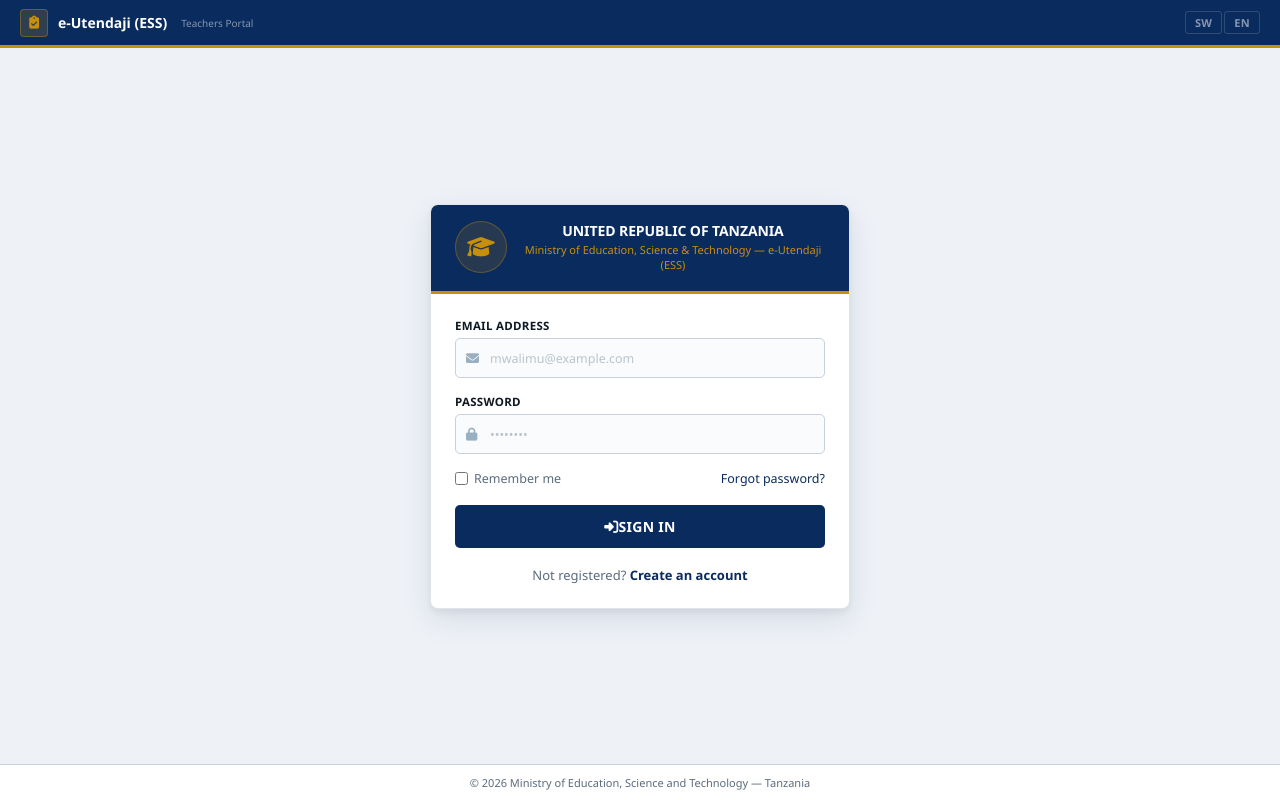
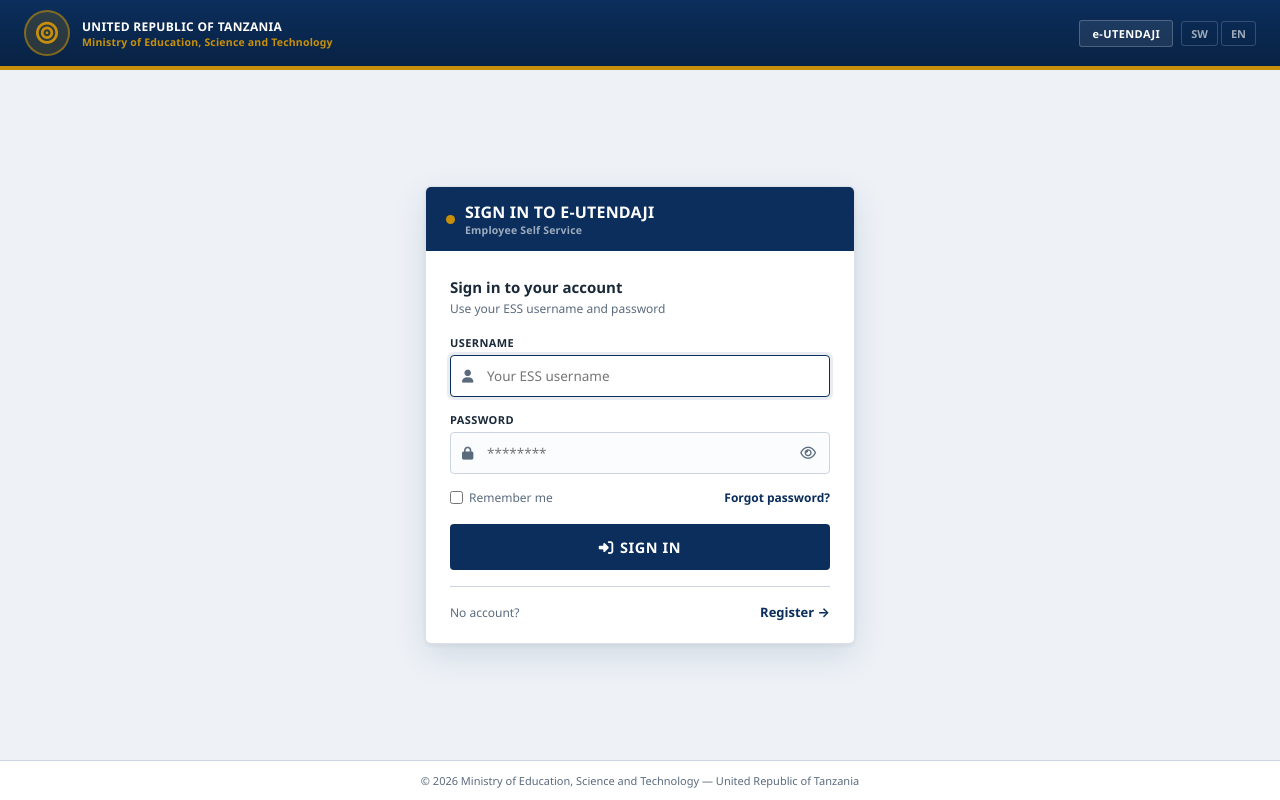
Before and after one commit to huseinhaj/-home-haji-Downloads-field_management_dockery_system-modified, a Django app: template ess_tracker/templates/ess_tracker/ess_login.html in a window 1280 px wide. Run offline with Django 5.2, Linux system fonts and the light colour scheme; the template is opened without the code that fills it, so the values that code supplies are empty; parts of the project's set-up code (start-up, migrations or seed data) failed here and were passed over; some libraries are stand-ins or nearby versions.

Commit message:
ESS login/register in ESS style, keyed by ESS credentials
- Login = teacher's own ESS username + password (ess.utumishi.go.tz),
  stored encrypted; sessions use a linked CustomUser with an unusable
  password so no separate app password is needed
- Register creates only a TeacherProfile (never a StudentTeacher/intern)
- UI matches ESS: navy gov bar, e-UTENDAJI chip, username/password card,
  password show/hide, unique anti-collision for ESS usernames

```diff
--- a/ess_tracker/templates/ess_tracker/ess_login.html
+++ b/ess_tracker/templates/ess_tracker/ess_login.html
@@ -4,112 +4,180 @@
 <head>
 <meta charset="UTF-8">
 <meta name="viewport" content="width=device-width, initial-scale=1.0">
-<title>{% if LANG == 'sw' %}Ingia — e-Utendaji (ESS){% else %}Sign In — e-Utendaji (ESS){% endif %}</title>
+<title>e-UTENDAJI Login</title>
 <link href="https://cdnjs.cloudflare.com/ajax/libs/font-awesome/6.4.0/css/all.min.css" rel="stylesheet">
 <style>
 *,*::before,*::after{margin:0;padding:0;box-sizing:border-box;}
-:root{--navy:#0A2B5E;--gold:#C8900A;--light:#EEF1F6;--white:#fff;--text:#0F1923;--muted:#5A6B7E;--border:#C8D0DB;--danger:#DC2626;--success:#059669;}
-html,body{height:100%;-webkit-font-smoothing:antialiased;}
-body{font-family:'Segoe UI',system-ui,-apple-system,sans-serif;font-size:14px;background:var(--light);color:var(--text);display:flex;flex-direction:column;min-height:100vh;}
-.top-bar{background:var(--navy);border-bottom:3px solid var(--gold);padding:0 20px;height:48px;display:flex;align-items:center;justify-content:space-between;flex-shrink:0;}
-.top-bar-brand{display:flex;align-items:center;gap:10px;}
-.logo-box{width:28px;height:28px;background:rgba(200,144,10,.2);border:1px solid rgba(200,144,10,.4);border-radius:4px;display:flex;align-items:center;justify-content:center;}
-.logo-box i{color:var(--gold);font-size:13px;}
-.top-bar-brand span{color:#fff;font-weight:700;font-size:14px;}
-.top-bar-brand small{color:rgba(255,255,255,.5);font-size:10px;font-weight:400;margin-left:4px;}
-.lang-row{display:flex;gap:2px;}
-.lang-a{font-size:11px;font-weight:700;text-decoration:none;padding:3px 9px;border-radius:3px;letter-spacing:.3px;transition:all .12s;}
-.lang-a.on{background:var(--gold);color:#fff;}
-.lang-a.off{color:rgba(255,255,255,.5);border:1px solid rgba(255,255,255,.15);}
+:root{--navy:#0B2E5C;--navy-dark:#082243;--gold:#C8900A;--light:#EEF2F7;--white:#fff;--text:#1B2A3A;--muted:#5A6B7E;--border:#CBD5E1;--danger:#B91C1C;--success:#047857;}
+html,body{height:100%;}
+body{font-family:'Segoe UI',system-ui,-apple-system,Tahoma,sans-serif;font-size:14px;background:var(--light);color:var(--text);display:flex;flex-direction:column;min-height:100vh;}
+/* ── TANZANIA GOVERNMENT TOP BAR (kama ESS) ── */
+.gov-bar{
+  background:linear-gradient(180deg,var(--navy),var(--navy-dark));
+  border-bottom:4px solid var(--gold);
+  padding:10px 24px;
+  display:flex;align-items:center;justify-content:space-between;flex-wrap:wrap;gap:10px;
+}
+.gov-brand{display:flex;align-items:center;gap:12px;}
+.gov-arms{
+  width:46px;height:46px;border-radius:50%;flex-shrink:0;
+  background:rgba(200,144,10,.18);
+  border:2px solid rgba(200,144,10,.55);
+  display:flex;align-items:center;justify-content:center;
+  font-size:22px;color:var(--gold);
+}
+.gov-text{display:flex;flex-direction:column;}
+.gov-text .l1{font-size:12px;color:#fff;font-weight:800;letter-spacing:.3px;}
+.gov-text .l2{font-size:10.5px;color:var(--gold);font-weight:600;letter-spacing:.2px;}
+.gov-right{display:flex;align-items:center;gap:8px;}
+.gov-chip{
+  background:rgba(255,255,255,.08);border:1px solid rgba(255,255,255,.22);
+  color:#fff;font-size:11px;font-weight:700;padding:5px 12px;border-radius:3px;
+  letter-spacing:.4px;
+}
+.lang-row{display:flex;gap:3px;}
+.lang-a{font-size:11px;font-weight:700;text-decoration:none;padding:4px 9px;border-radius:3px;color:rgba(255,255,255,.6);border:1px solid rgba(255,255,255,.18);}
+.lang-a.on{background:var(--gold);color:#fff;border-color:var(--gold);}
 .lang-a.off:hover{color:#fff;}
-.main{flex:1;display:flex;align-items:center;justify-content:center;padding:32px 16px;}
-.card{width:100%;max-width:420px;background:var(--white);border-radius:8px;border:1px solid rgba(10,43,94,.12);box-shadow:0 4px 6px rgba(0,0,0,.05),0 10px 30px rgba(10,43,94,.1);overflow:hidden;}
-.card-top{background:var(--navy);border-bottom:3px solid var(--gold);padding:16px 24px 18px;display:flex;flex-direction:column;align-items:center;gap:6px;}
-.card-top-inner{display:flex;align-items:center;gap:14px;width:100%;justify-content:center;}
-.coat{width:52px;height:52px;flex-shrink:0;background:rgba(200,144,10,.15);border:1.5px solid rgba(200,144,10,.35);border-radius:50%;display:flex;align-items:center;justify-content:center;}
-.coat i{color:var(--gold);font-size:22px;}
-.card-top-text .t2{font-size:14px;color:#fff;font-weight:800;margin:2px 0;letter-spacing:-.1px;line-height:1.2;text-align:center;}
-.card-top-text .t3{font-size:11px;color:var(--gold);font-weight:500;text-align:center;}
-.card-body{padding:24px;}
-.field{margin-bottom:16px;}
-.field label{display:block;font-size:11.5px;font-weight:700;color:var(--text);margin-bottom:5px;text-transform:uppercase;letter-spacing:.3px;}
+/* ── MAIN ── */
+.main{flex:1;display:flex;align-items:center;justify-content:center;padding:28px 16px;}
+.card{
+  width:100%;max-width:430px;background:var(--white);
+  border-radius:6px;border:1px solid rgba(11,46,92,.14);
+  box-shadow:0 2px 4px rgba(0,0,0,.05),0 12px 34px rgba(11,46,92,.12);
+  overflow:hidden;
+}
+.card-head{
+  background:var(--navy);padding:14px 20px;
+  display:flex;align-items:center;gap:10px;
+}
+.card-head .dot{width:9px;height:9px;border-radius:50%;background:var(--gold);}
+.card-head .tt{color:#fff;font-weight:800;font-size:16px;letter-spacing:.2px;}
+.card-head .tt small{display:block;font-size:10.5px;font-weight:600;color:rgba(255,255,255,.6);}
+.card-body{padding:26px 24px 22px;}
+.form-title{font-size:15px;font-weight:700;color:var(--text);margin-bottom:3px;}
+.form-sub{font-size:12px;color:var(--muted);margin-bottom:18px;}
+.field{margin-bottom:15px;}
+.field label{display:block;font-size:11px;font-weight:700;color:var(--text);margin-bottom:5px;text-transform:uppercase;letter-spacing:.4px;}
 .inp-wrap{position:relative;}
-.inp-ico{position:absolute;left:11px;top:50%;transform:translateY(-50%);color:#9AAFC0;font-size:13px;pointer-events:none;}
-input[type=text],input[type=email],input[type=password]{width:100%;padding:10px 11px 10px 34px;font-size:13.5px;color:var(--text);border:1.5px solid var(--border);border-radius:5px;background:#FAFBFD;font-family:inherit;outline:none;transition:border-color .13s,box-shadow .13s;}
-input[type=text]:focus,input[type=email]:focus,input[type=password]:focus{border-color:var(--navy);background:#fff;box-shadow:0 0 0 3px rgba(10,43,94,.09);}
-input::placeholder{color:#B8C4CE;font-size:12.5px;}
-.row2{display:flex;align-items:center;justify-content:space-between;margin-bottom:18px;gap:8px;}
-.chk{display:flex;align-items:center;gap:6px;font-size:12.5px;color:var(--muted);cursor:pointer;}
-.forgot{font-size:12.5px;color:var(--navy);text-decoration:none;}
+.inp-wrap .ic{position:absolute;left:12px;top:50%;transform:translateY(-50%);color:var(--muted);font-size:13px;pointer-events:none;}
+.inp-wrap input[type=text],.inp-wrap input[type=password]{
+  width:100%;padding:11px 40px 11px 36px;
+  font-size:13.5px;color:var(--text);
+  border:1.5px solid var(--border);border-radius:4px;background:#FBFCFE;
+  font-family:inherit;outline:none;transition:border-color .13s,box-shadow .13s;
+}
+.inp-wrap input:focus{border-color:var(--navy);box-shadow:0 0 0 3px rgba(11,46,92,.09);background:#fff;}
+.eye{
+  position:absolute;right:10px;top:50%;transform:translateY(-50%);
+  background:none;border:none;cursor:pointer;color:var(--muted);font-size:14px;padding:4px;
+}
+.eye:hover{color:var(--navy);}
+.hint{display:flex;justify-content:space-between;align-items:center;margin-bottom:18px;font-size:12px;color:var(--muted);}
+.chk{display:flex;align-items:center;gap:6px;cursor:pointer;}
+.forgot{color:var(--navy);text-decoration:none;font-weight:600;}
 .forgot:hover{text-decoration:underline;}
-.btn{width:100%;background:var(--navy);color:#fff;border:none;border-radius:5px;padding:12px;font-size:14px;font-weight:700;cursor:pointer;font-family:inherit;letter-spacing:.3px;transition:background .13s;}
-.btn:hover{background:#0F3A7C;}
-.alert{border-radius:5px;padding:10px 12px;font-size:12.5px;margin-bottom:16px;}
-.alert.err{background:#FEE2E2;color:#991B1B;border:1px solid #FECACA;}
-.alert.ok{background:#D1FAE5;color:#065F46;border:1px solid #A7F3D0;}
-.auth-links{text-align:center;margin-top:18px;font-size:13px;color:var(--muted);}
-.auth-links a{color:var(--navy);font-weight:700;text-decoration:none;}
-.auth-links a:hover{text-decoration:underline;}
-.footer{background:#fff;border-top:1px solid var(--border);text-align:center;padding:10px;font-size:11px;color:var(--muted);flex-shrink:0;}
+.btn{
+  width:100%;background:var(--navy);color:#fff;border:none;border-radius:4px;
+  padding:13px;font-size:14.5px;font-weight:800;cursor:pointer;font-family:inherit;
+  letter-spacing:.6px;transition:background .13s;text-transform:uppercase;
+}
+.btn:hover{background:var(--navy-dark);}
+.btn i{margin-right:6px;}
+.alert{border-radius:4px;padding:10px 12px;font-size:12.5px;margin-bottom:15px;}
+.alert.err{background:#FEE2E2;color:var(--danger);border:1px solid #FECACA;}
+.alert.ok{background:#D1FAE5;color:var(--success);border:1px solid #A7F3D0;}
+.alt{display:flex;justify-content:space-between;align-items:center;margin-top:16px;padding-top:16px;border-top:1px solid var(--border);}
+.alt a{color:var(--navy);font-weight:700;text-decoration:none;font-size:13px;}
+.alt a:hover{text-decoration:underline;}
+.alt .muted{font-size:12px;color:var(--muted);}
+.gov-foot{background:#fff;border-top:1px solid var(--border);padding:12px;text-align:center;font-size:11px;color:var(--muted);flex-shrink:0;}
 </style>
 </head>
 <body>
-<div class="top-bar">
-  <div class="top-bar-brand">
-    <div class="logo-box"><i class="fas fa-clipboard-check"></i></div>
-    <span>e-Utendaji (ESS)</span><small>{% if LANG == 'sw' %}Mfumo wa Walimu{% else %}Teachers Portal{% endif %}</small>
+
+<div class="gov-bar">
+  <div class="gov-brand">
+    <div class="gov-arms"><i class="fas fa-bullseye"></i></div>
+    <div class="gov-text">
+      <span class="l1">UNITED REPUBLIC OF TANZANIA</span>
+      <span class="l2">Ministry of Education, Science and Technology</span>
+    </div>
   </div>
-  <div class="lang-row">
-    <a class="lang-a {% if LANG == 'sw' %}on{% else %}off{% endif %}" href="{% url 'set_language' %}?lang=sw&next={{ request.path }}">SW</a>
-    <a class="lang-a {% if LANG == 'en' %}on{% else %}off{% endif %}" href="{% url 'set_language' %}?lang=en&next={{ request.path }}">EN</a>
+  <div class="gov-right">
+    <span class="gov-chip">e-UTENDAJI</span>
+    <div class="lang-row">
+      <a class="lang-a {% if LANG == 'sw' %}on{% else %}off{% endif %}" href="{% url 'set_language' %}?lang=sw&next={{ request.path }}">SW</a>
+      <a class="lang-a {% if LANG == 'en' %}on{% else %}off{% endif %}" href="{% url 'set_language' %}?lang=en&next={{ request.path }}">EN</a>
+    </div>
   </div>
 </div>
 
 <div class="main">
   <div class="card">
-    <div class="card-top">
-      <div class="card-top-inner">
-        <div class="coat"><i class="fas fa-graduation-cap"></i></div>
-        <div class="card-top-text">
-          <div class="t2">UNITED REPUBLIC OF TANZANIA</div>
-          <div class="t3">Ministry of Education, Science & Technology — e-Utendaji (ESS)</div>
-        </div>
-      </div>
+    <div class="card-head">
+      <span class="dot"></span>
+      <span class="tt">{% if LANG == 'sw' %}INGIA E-UTENDAJI{% else %}SIGN IN TO E-UTENDAJI{% endif %}<small>Employee Self Service</small></span>
     </div>
     <div class="card-body">
+      <div class="form-title">{% if LANG == 'sw' %}Ingia kwa akaunti yako{% else %}Sign in to your account{% endif %}</div>
+      <div class="form-sub">{% if LANG == 'sw' %}Tumia username na password ZAKO ZA ESS{% else %}Use your ESS username and password{% endif %}</div>
+
       {% if messages %}
         {% for m in messages %}
         <div class="alert {% if m.tags == 'error' %}err{% elif m.tags == 'success' %}ok{% else %}err{% endif %}">{{ m }}</div>
         {% endfor %}
       {% endif %}
+
       <form method="post" action="{% url 'ess_tracker:ess_login' %}">
         {% csrf_token %}
         <input type="hidden" name="next" value="{{ request.GET.next }}">
         <div class="field">
-          <label>{% if LANG == 'sw' %}Barua pepe{% else %}Email Address{% endif %}</label>
-          <div class="inp-wrap"><i class="fas fa-envelope inp-ico"></i>
-            <input type="email" name="email" required autocomplete="email" placeholder="mwalimu@example.com" value="{{ request.POST.email }}">
+          <label>Username</label>
+          <div class="inp-wrap"><i class="fas fa-user ic"></i>
+            <input type="text" name="username" required autofocus autocomplete="username"
+                   placeholder="Your ESS username" value="{{ request.POST.username }}">
           </div>
         </div>
         <div class="field">
-          <label>{% if LANG == 'sw' %}Nywila{% else %}Password{% endif %}</label>
-          <div class="inp-wrap"><i class="fas fa-lock inp-ico"></i>
-            <input type="password" name="password" required autocomplete="current-password" placeholder="••••••••">
+          <label>Password</label>
+          <div class="inp-wrap"><i class="fas fa-lock ic"></i>
+            <input type="password" name="password" required autocomplete="current-password"
+                   placeholder="********" id="id_password">
+            <button type="button" class="eye" id="id_toggle" aria-label="Show password"><i class="far fa-eye"></i></button>
           </div>
         </div>
-        <div class="row2">
+        <div class="hint">
           <label class="chk"><input type="checkbox" name="remember"> {% if LANG == 'sw' %}Nikumbuke{% else %}Remember me{% endif %}</label>
-          <a class="forgot" href="{% url 'password_reset' %}">{% if LANG == 'sw' %}Umesahau nywila?{% else %}Forgot password?{% endif %}</a>
+          <a class="forgot" href="https://ess.utumishi.go.tz/" target="_blank" rel="noopener">{% if LANG == 'sw' %}Umesahau password?{% else %}Forgot password?{% endif %}</a>
         </div>
-        <button class="btn" type="submit"><i class="fas fa-sign-in-alt me-1"></i>{% if LANG == 'sw' %}INGIA{% else %}SIGN IN{% endif %}</button>
+        <button class="btn" type="submit"><i class="fas fa-sign-in-alt"></i>{% if LANG == 'sw' %}Ingia{% else %}Sign In{% endif %}</button>
       </form>
-      <div class="auth-links">
-        {% if LANG == 'sw' %}Hujasajiliwa?{% else %}Not registered?{% endif %} <a href="{% url 'ess_tracker:ess_register' %}">{% if LANG == 'sw' %}Jisajili hapa{% else %}Create an account{% endif %}</a>
+
+      <div class="alt">
+        <span class="muted">{% if LANG == 'sw' %}Huna akaunti?{% else %}No account?{% endif %}</span>
+        <a href="{% url 'ess_tracker:ess_register' %}">{% if LANG == 'sw' %}Jisajili{% else %}Register{% endif %} →</a>
       </div>
     </div>
   </div>
 </div>
 
-<div class="footer">© 2026 Ministry of Education, Science and Technology — Tanzania</div>
+<div class="gov-foot">
+  © 2026 Ministry of Education, Science and Technology — United Republic of Tanzania
+</div>
+
+<script>
+(function () {
+  var t = document.getElementById('id_toggle');
+  var p = document.getElementById('id_password');
+  if (t && p) {
+    t.addEventListener('click', function () {
+      var show = p.type === 'password';
+      p.type = show ? 'text' : 'password';
+      t.innerHTML = show ? '<i class="far fa-eye-slash"></i>' : '<i class="far fa-eye"></i>';
+    });
+  }
+})();
+</script>
 </body>
 </html>
```
Also changed, not shown: ess_tracker/forms.py (+63 -30 lines), ess_tracker/templates/ess_tracker/ess_profile.html (+5 -2 lines), ess_tracker/templates/ess_tracker/ess_register.html (+100 -76 lines), ess_tracker/views.py (+25 -15 lines).
